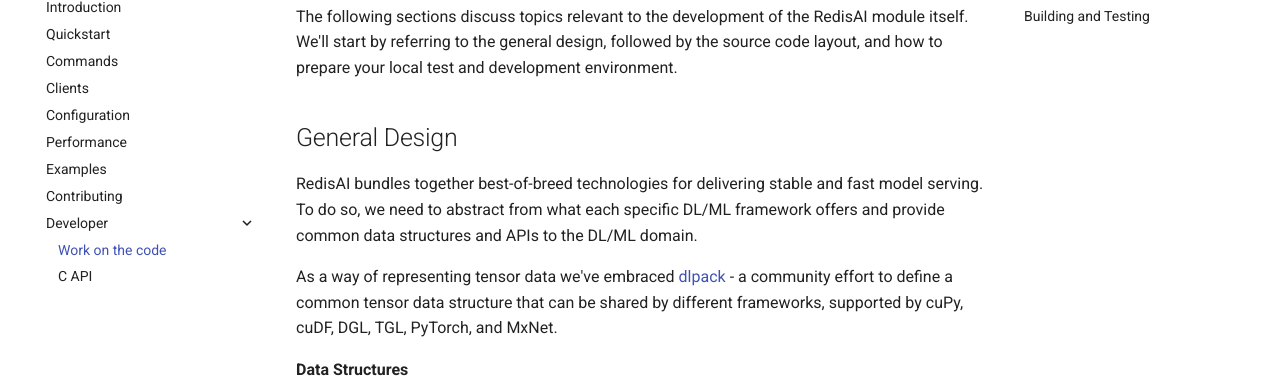
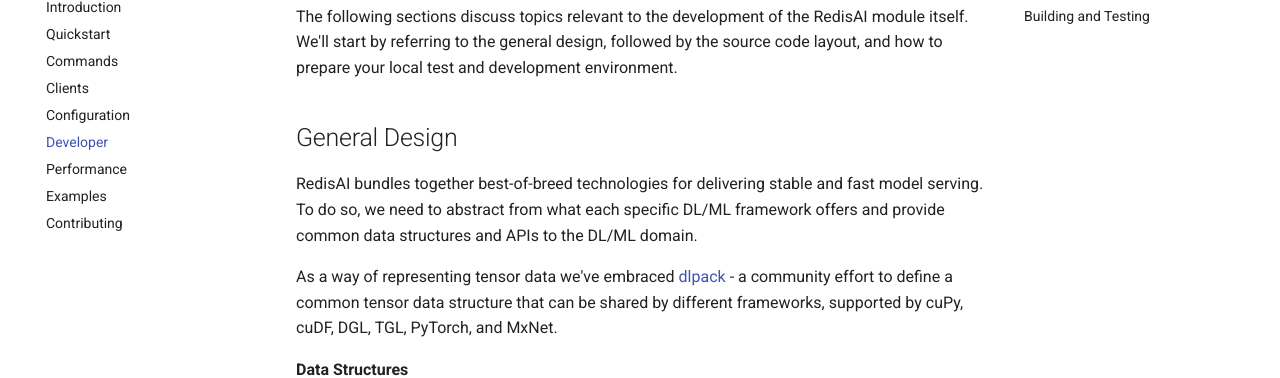
Before and after one commit to RedisAI/RedisAI, an MkDocs documentation site: the page built from docs/developer.md, in a window 1280 px wide. Shown: the part 176-554 px from the top of the page. Built offline with MkDocs 1.6.1 and Material for MkDocs 9.7.7, drawn with Linux system fonts in a browser that asks for light colours; comment, search, counter and statistics services are not loaded.

```diff
--- a/docs/requirements.txt
+++ b/docs/requirements.txt
@@ -2,4 +2,5 @@ mkdocs==1.0.4
 mkdocs-material==4.6.3
 -e git+https://github.com/RedisLabs/mkdocs-versions-menu.git#egg=mkdocs-versions-menu
 -e git+https://github.com/RedisLabs/mkdocs-include.git#egg=mkdocs-include
--e git+https://github.com/matusnovak/doxybook.git#egg=doxybook
+# uncomment requirement to build LL API
+# -e git+https://github.com/matusnovak/doxybook.git#egg=doxybook
--- a/mkdocs.yml
+++ b/mkdocs.yml
@@ -33,12 +33,10 @@ nav:
   - 'Commands': commands.md
   - 'Clients': clients.md
   - 'Configuration': configuration.md
+  - 'Developer': developer.md
   - 'Performance': performance.md
   - 'Examples': examples.md
   - 'Contributing': contrib.md
-  - 'Developer':
-    - 'Work on the code' : developer.md
-    - 'C API' : api_reference.md
 
 markdown_extensions:
   - admonition
```
Also changed, not shown: 1 other file.
